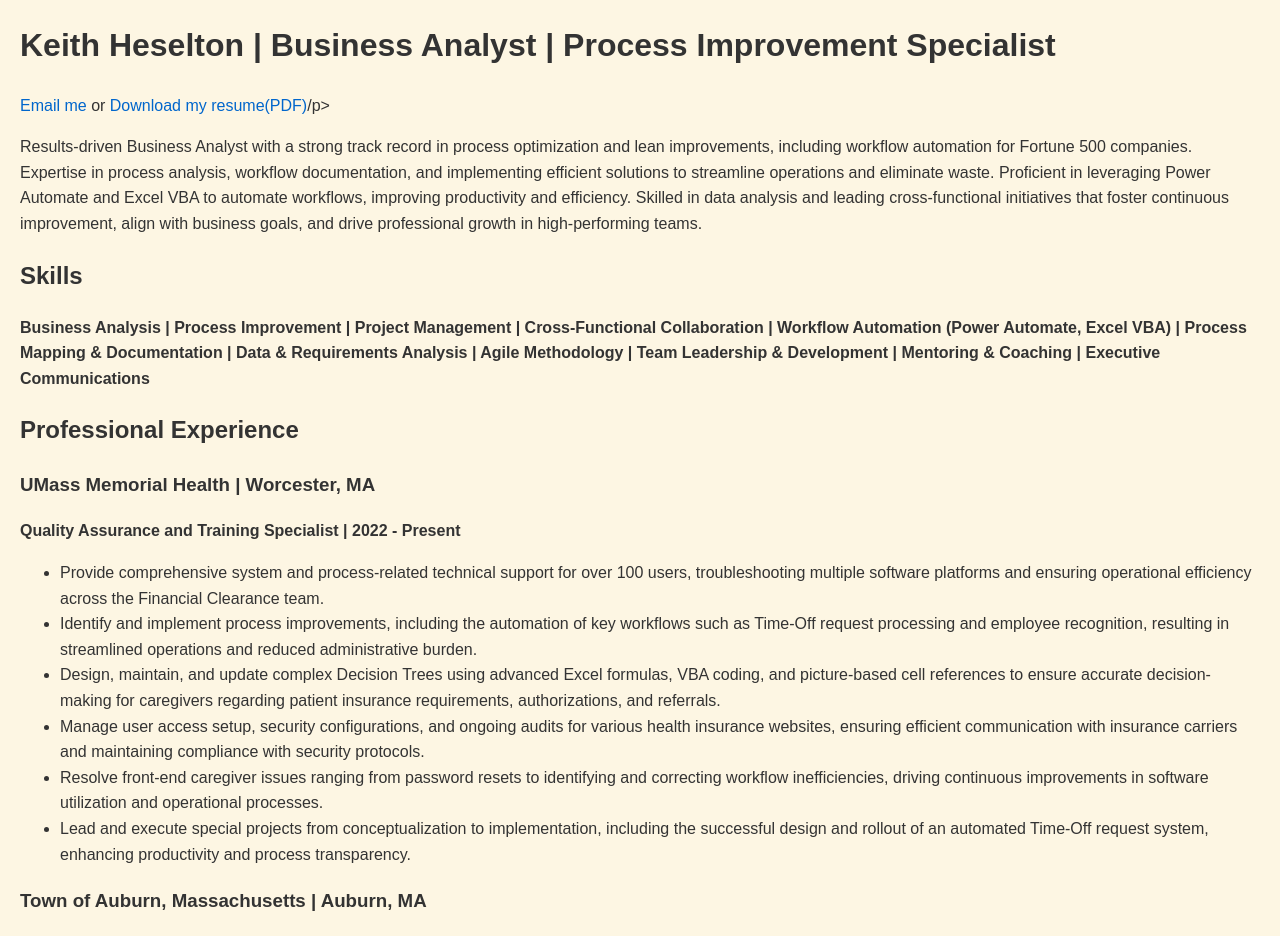
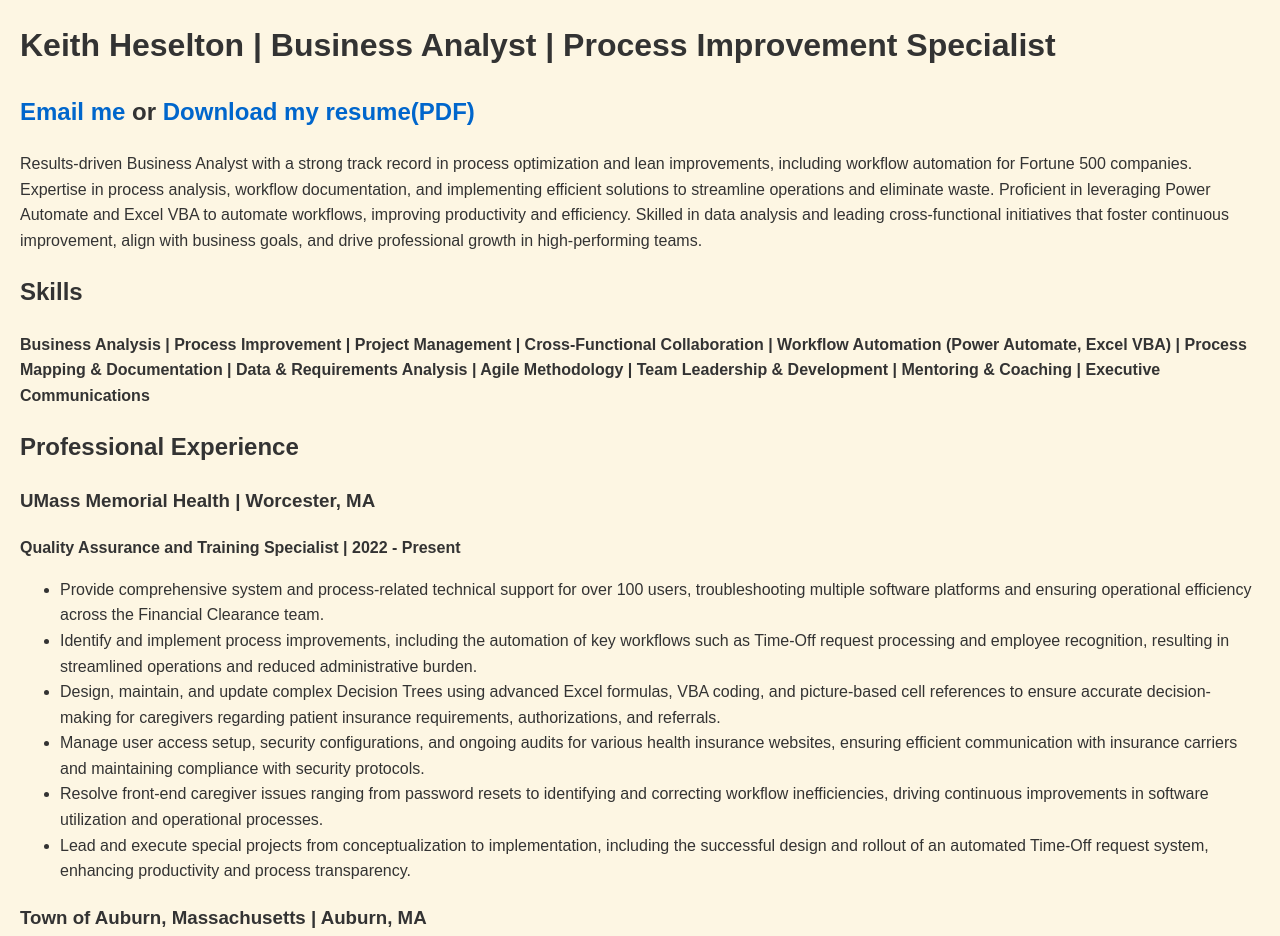
Before and after one commit to heseorg/khresume, a plain HTML site: page index.html in a window 1280 px wide. Shown: the top 936 px of the page. Drawn offline with Linux system fonts and the light colour scheme.

Commit message:
Update index.html

```diff
--- a/index.html
+++ b/index.html
@@ -26,7 +26,7 @@
     }
 </style>
 </head><body><h1>Keith Heselton | Business Analyst | Process Improvement Specialist</h1>
-<p><a href="mailto:keith@heselton.pro">Email me</a> or <a href="KHeselton Resume 2024.pdf" target="_blank">Download my resume(PDF)</a>/p>
+<p><h2><a href="mailto:keith@heselton.pro">Email me</a> or <a href="KHeselton Resume 2024.pdf" target="_blank">Download my resume(PDF)</a></h2></p>
 <p>Results-driven Business Analyst with a strong track record in process optimization and lean improvements, including workflow automation for Fortune 500 companies. Expertise in process analysis, workflow documentation, and implementing efficient solutions to streamline operations and eliminate waste. Proficient in leveraging Power Automate and Excel VBA to automate workflows, improving productivity and efficiency. Skilled in data analysis and leading cross-functional initiatives that foster continuous improvement, align with business goals, and drive professional growth in high-performing teams.</p>
 <h2>Skills</h2>
 <p><strong>Business Analysis | Process Improvement | Project Management | Cross-Functional Collaboration | Workflow Automation (Power Automate, Excel VBA) | Process Mapping &amp; Documentation | Data &amp; Requirements Analysis | Agile Methodology | Team Leadership &amp; Development | Mentoring &amp; Coaching | Executive Communications</strong></p>
```
